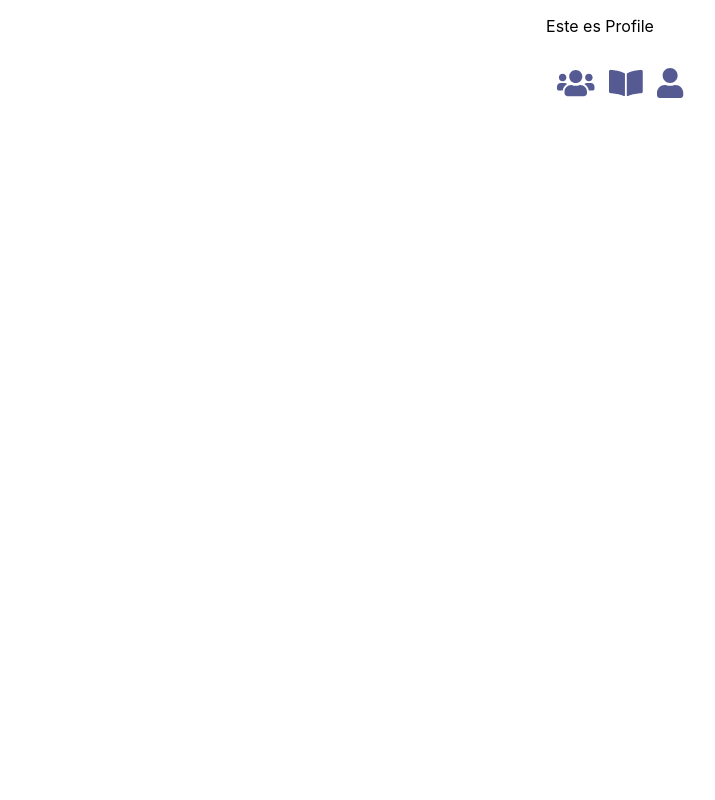
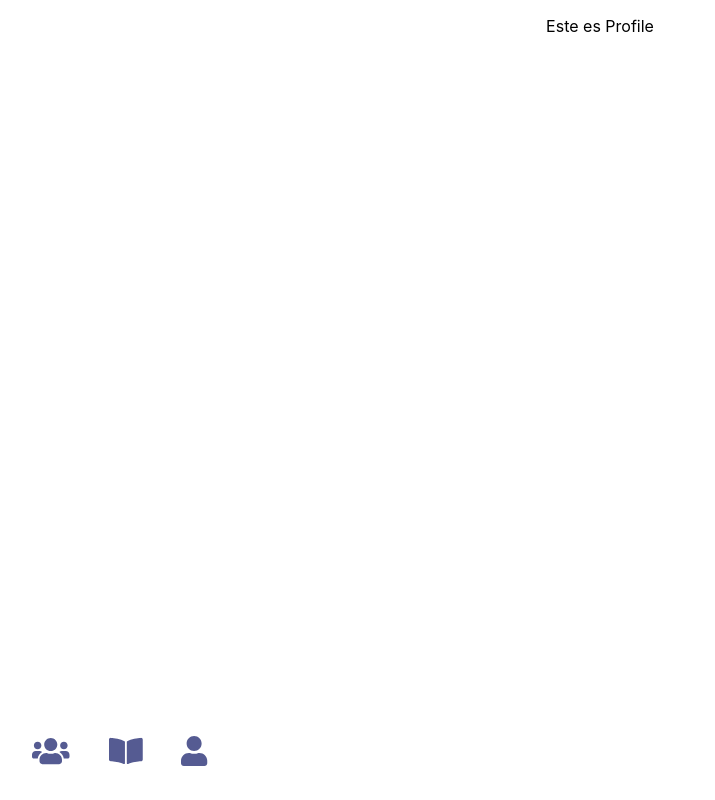
Before and after one commit to VioletaLibertad/hackaton-laboratoria, a React (Create React App) app: page /perfil in a window 1280 px wide. Shown: the whole page, without its empty margins (40-755 px from the left). Built offline with nearby package versions, Linux system fonts and the light colour scheme.

Commit message:
cambios en navbar css

```diff
--- a/src/Components/App.js
+++ b/src/Components/App.js
@@ -17,7 +17,7 @@ class App extends Component {
     return (
       <div className="App">
         <Router>
-          <Route exact path="/" component={Landing}/>
+          {/* <Route exact path="/" component={Landing}/> */}
           <Route path="/login" component={Login}/>
           <Route path="/descubre" component={Discover}/>
           <Route path="/comunidad" component={Community}/>
--- a/src/Components/Shared/Navbar.css
+++ b/src/Components/Shared/Navbar.css
@@ -1,15 +1,24 @@
 .navbar-wrapper {
   width: 100vw;
   height: 10vh;
+  overflow: hidden;
   position: fixed;
+  bottom: 0;
+  width: 100%;
   border-top: 3px || #979797;
 }
-
+.fixed-bottom{
+  text-align: justify;
+}
 .nav-icons {
   color: #555B92;
   font-size: 30px;
-  padding-left: 7px;
+  padding-left: 32px;
   padding-right: 7px;
+}
+
+.nav-icon-active{
+  color: #E8D258;
 }
 
 .nav-icons :hover {
```
